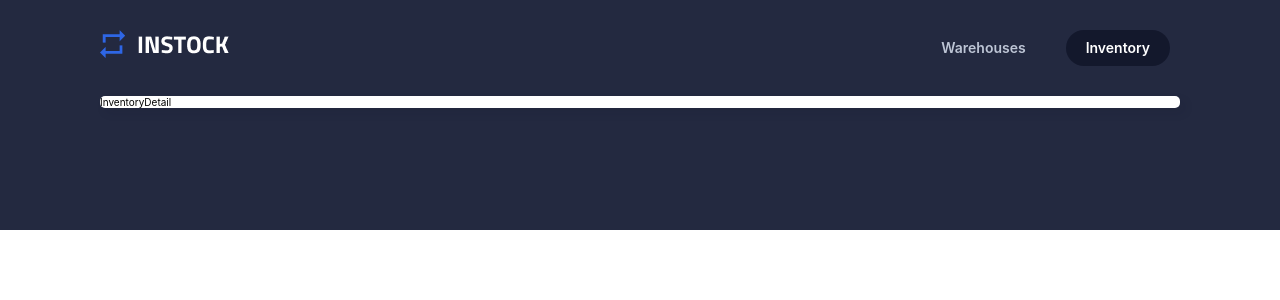
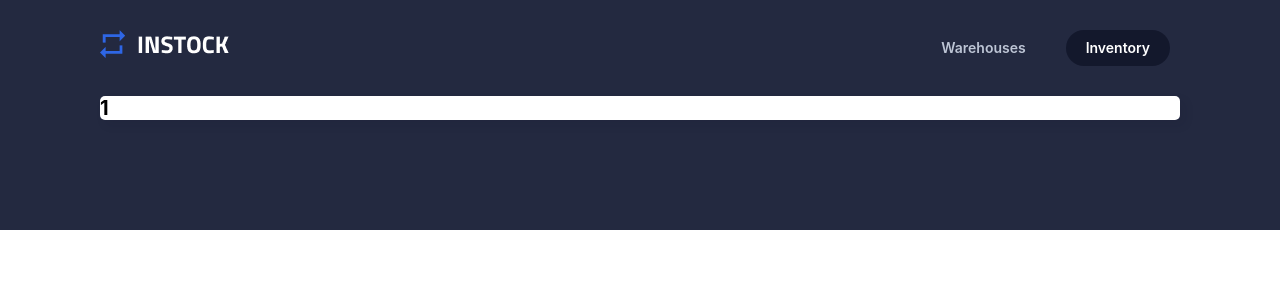
Before and after one commit to 21mustafa/in-stock, a React (Create React App) app: page /inventory/detail/1 in a window 1280 px wide. Shown: the top 300 px of the page. Built offline with nearby package versions, Linux system fonts and the light colour scheme; no server answers.

Commit message:
Connect to backend

```diff
--- a/src/App.jsx
+++ b/src/App.jsx
@@ -14,7 +14,7 @@ import axios from "axios";
 
 function App() {
   const [warehouseDetails, setWarehouseDetails] = useState(warehousesJSON);
-  const [warehouseList, setWarehouseList] = useState(warehousesJSON);
+  const [warehouseList, setWarehouseList] = useState([]);
   const [inventoryList, setInventoryList] = useState([]);
 
   function selectWarehouse(id) {
@@ -27,11 +27,17 @@ function App() {
 
   useEffect(() => {
     void getInventoryList();
+    void getWarehouseList();
   }, []);
 
   const getInventoryList = async () => {
     const response = await axios.get("http://localhost:8080/inventories");
     setInventoryList(response.data);
+  };
+
+  const getWarehouseList = async () => {
+    const response = await axios.get("http://localhost:8080/warehouses");
+    setWarehouseList(response.data);
   };
 
   return (
@@ -54,9 +60,10 @@ function App() {
               />
               <Route
                 path="/inventory/detail/:id"
-                element={<InventoryDetail />}
+                element={<InventoryDetail inventoryList={inventoryList} />}
               />
               <Route path="/inventory/edit/:id" element={<InventoryEdit />} />
+              <Route path="/inventory/edit" element={<InventoryEdit />} />
             </Routes>
           </main>
         </div>
--- a/src/pages/InventoryDetail/InventoryDetail.jsx
+++ b/src/pages/InventoryDetail/InventoryDetail.jsx
@@ -1,8 +1,15 @@
 import React from "react";
 import "./InventoryDetail.scss";
+import { useParams } from "react-router-dom";
 
 function InventoryDetail(props) {
-  return <div>InventoryDetail</div>;
+  const params = useParams();
+
+  return (
+    <div className="inventory-detail">
+      <h1>{params.id}</h1>
+    </div>
+  );
 }
 
 export default InventoryDetail;
--- a/src/pages/InventoryDetail/InventoryDetail.scss
+++ b/src/pages/InventoryDetail/InventoryDetail.scss
@@ -1 +1,2 @@
 @use "../../styles/partials/mixin" as *;
+@use "../../styles/partials/variables" as *;
```
